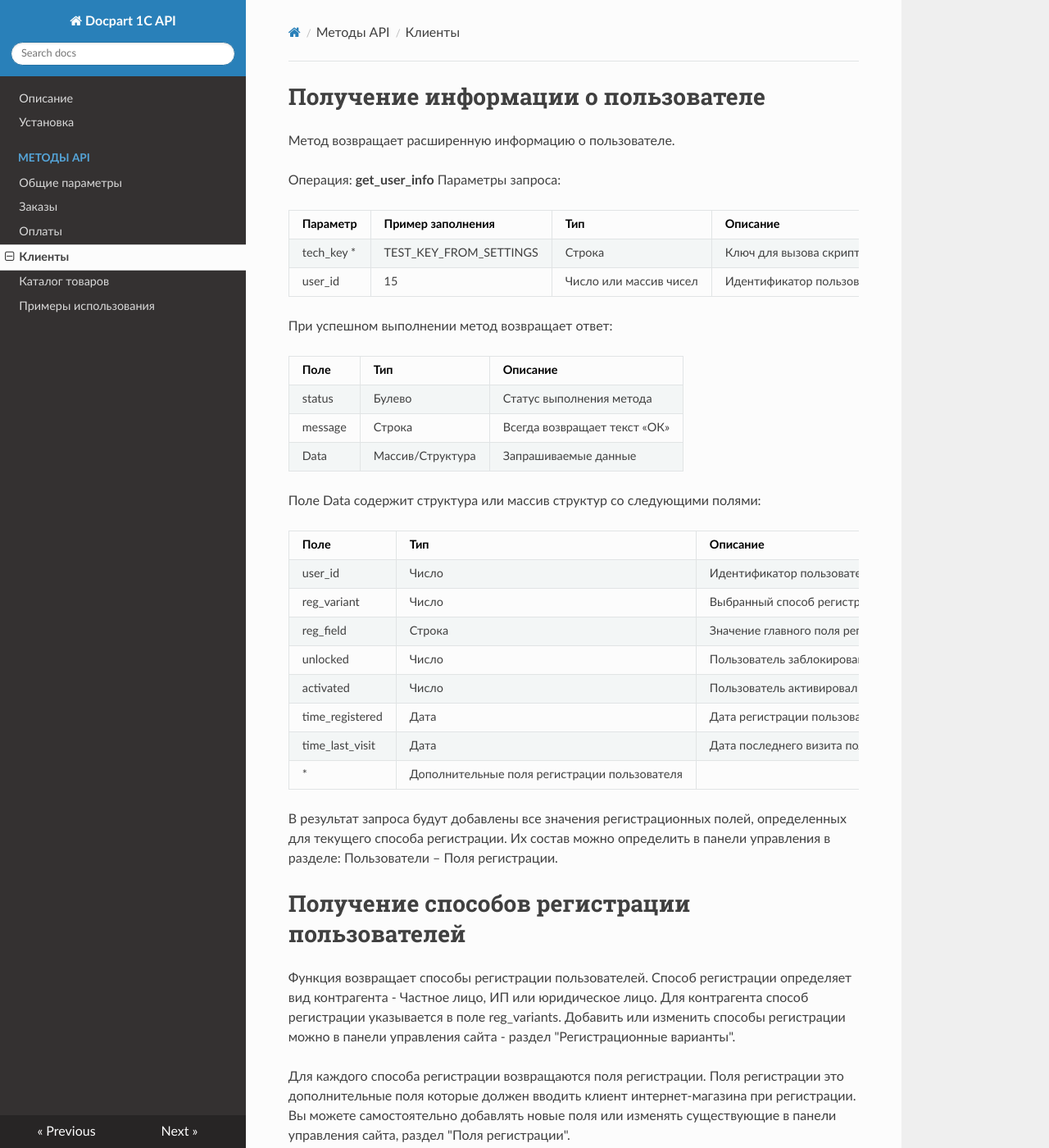
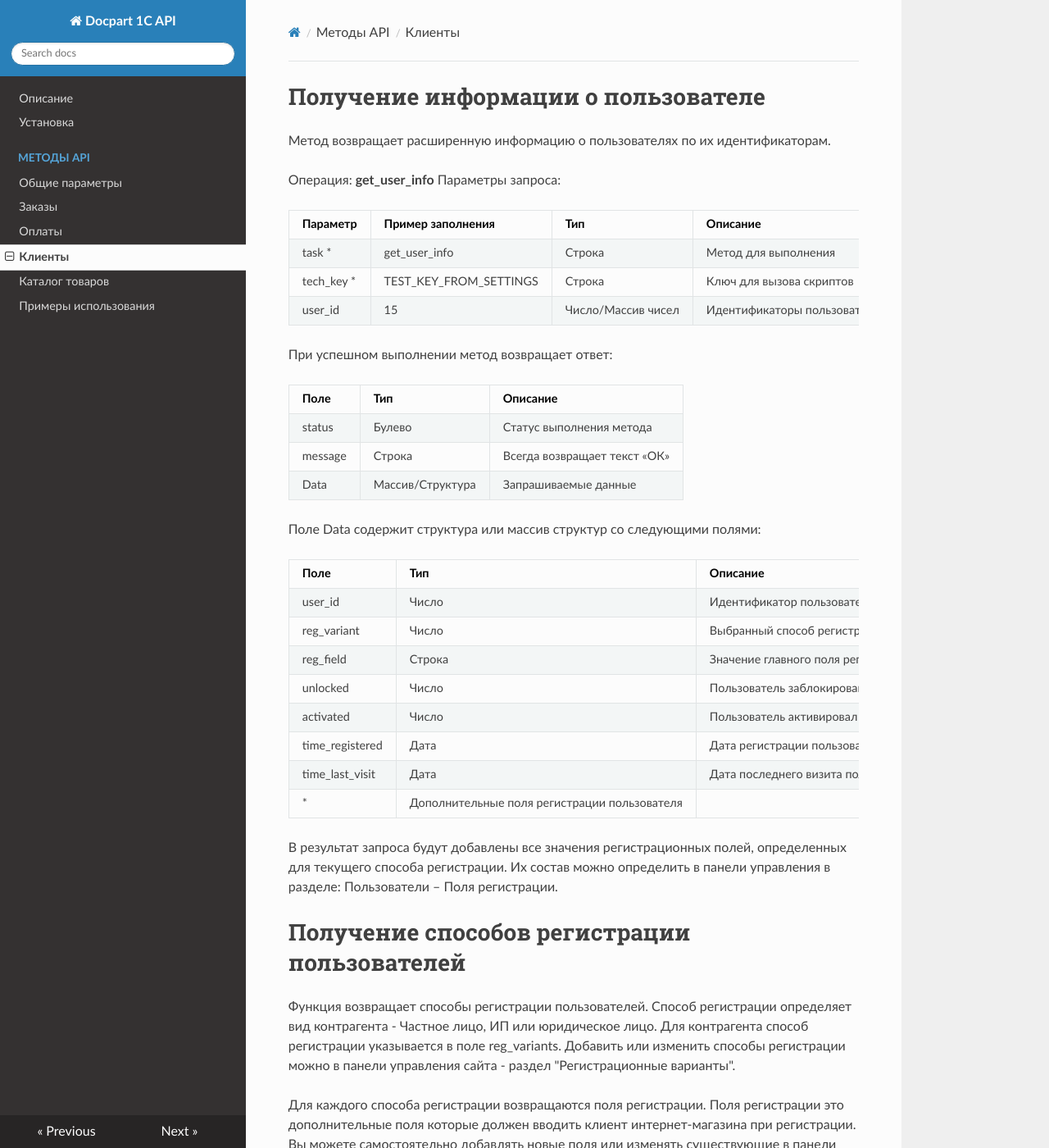
Before and after one commit to emayskiy/Docpart_1C_API_WIKI, an MkDocs documentation site: the page built from docs/users_methods.md, in a window 1280 px wide and 1400 px high. Shown: the whole window at 82% size. Built offline with MkDocs 1.6.1, drawn with Linux system fonts in a browser that asks for light colours; nearby versions of some CDN libraries; some of the changed text lies outside the part shown.

Commit message:
Update users_methods.md

```diff
--- a/docs/users_methods.md
+++ b/docs/users_methods.md
@@ -1,14 +1,15 @@
 # Получение информации о пользователе
 
-Метод возвращает расширенную информацию о пользователе.
+Метод возвращает расширенную информацию о пользователях по их идентификаторам.
 
 Операция: **get_user_info**
 Параметры запроса:
 
 |**Параметр**|**Пример заполнения**|**Тип**|**Описание**|
 |---|---|---|---|
+|task *|get_user_info|Строка |Метод для выполнения|
 |tech_key *|TEST_KEY_FROM_SETTINGS|Строка |Ключ для вызова скриптов|
-|user_id|15|Число или массив чисел |Идентификатор пользователя|
+|user_id|15|Число/Массив чисел |Идентификаторы пользователей|
 
 
 При успешном выполнении метод возвращает ответ:
@@ -46,8 +47,8 @@
 
 |**Параметр**|**Пример заполнения**|**Тип**|**Описание**|
 |---|---|---|---|
+|task *|get_reg_variants|Строка |Метод для выполнения|
 |tech_key *|TEST_KEY_FROM_SETTINGS|Строка |Ключ для вызова скриптов|
-|task *|get_reg_variants|Строка |Метод для выполнения|
 
 
 При успешном выполнении метод возвращает ответ:
```
